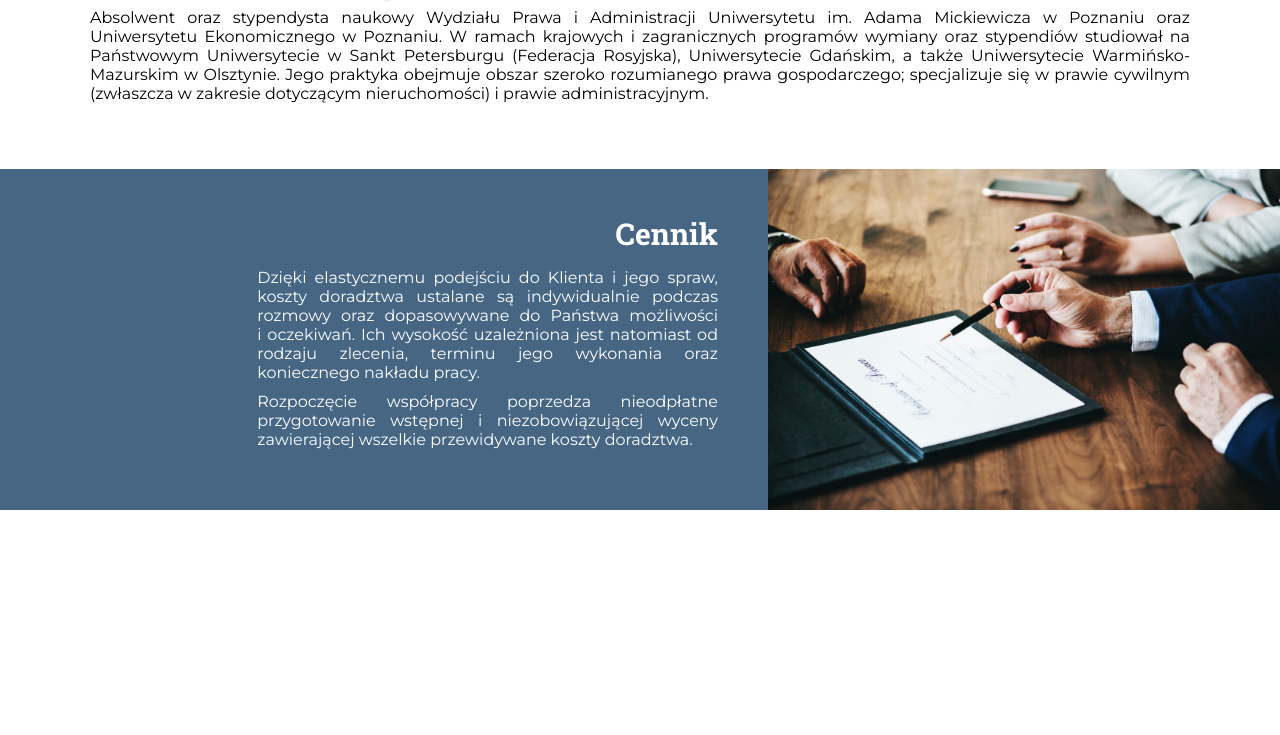
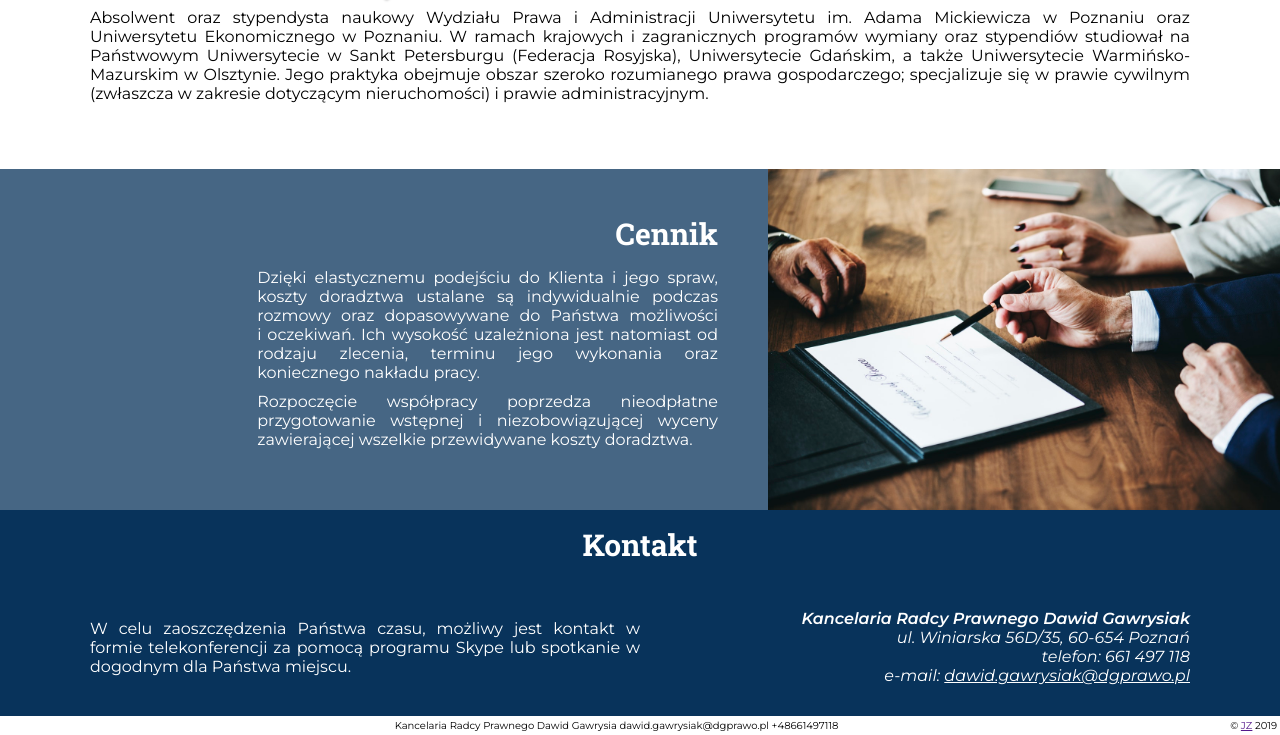
Before and after one commit to chaczyk113/dgprawo, a plain HTML site: page index.html in a window 1280 px wide. Shown: the part 1852-2587 px from the top of the page. Before the commit the page ends 2422 px from the top, so only its background shows below. Drawn offline with Linux system fonts and the light colour scheme.

Commit message:
dg prawo v01

```diff
--- a/index.html
+++ b/index.html
@@ -180,15 +180,17 @@
         </div>
 
         <div id="cennik"></div>
-        <div class="full-width">
+        <div class="full-width transparent-blue ">
             <article class="prices">
                 <div class="text-container">
                     <h2>Cennik</h2>
                     <p>Dzięki elastycznemu podejściu do Klienta i jego spraw, koszty doradztwa ustalane są indywidualnie
-                        podczas rozmowy oraz dopasowywane do Państwa możliwości i&nbsp;oczekiwań. Ich wysokość uzależniona
+                        podczas rozmowy oraz dopasowywane do Państwa możliwości i&nbsp;oczekiwań. Ich wysokość
+                        uzależniona
                         jest natomiast od rodzaju zlecenia, terminu jego wykonania oraz koniecznego nakładu pracy.</p>
                     <p>
-                        Rozpoczęcie współpracy poprzedza nieodpłatne przygotowanie wstępnej i&nbsp;niezobowiązującej wyceny
+                        Rozpoczęcie współpracy poprzedza nieodpłatne przygotowanie wstępnej i&nbsp;niezobowiązującej
+                        wyceny
                         zawierającej wszelkie przewidywane koszty doradztwa.
                     </p>
                 </div class="text-container">
@@ -196,13 +198,30 @@
             <div class="img-container"><img src="./imgs/Photo2.jpg" alt=""></div>
         </div>
         <div id="kontakt"></div>
-        <article class="contact">
+        <div class="full-width blue">
+            <div class="page-wrapper">
+                    <h2>Kontakt</h2>
+                <article class="contact">
+                    <p> W celu zaoszczędzenia Państwa czasu, możliwy jest kontakt w formie telekonferencji za pomocą
+                        programu Skype lub spotkanie w dogodnym dla Państwa miejscu.</p>
+                    <address>
+                        <strong>Kancelaria Radcy Prawnego Dawid Gawrysiak</strong> <br>
 
-        </article>
+                        ul. Winiarska 56D/35, 60-654 Poznań <br>
 
+                        telefon: 661 497 118 <br>
+
+                        e-mail: <a href="mailto:dawid.gawrysiak@dgprawo.pl">dawid.gawrysiak@dgprawo.pl</a>
+                    </address>
+                </article>
+            </div>
+
+        </div>
     </main>
 
     <footer>
+        <p>Kancelaria Radcy Prawnego Dawid Gawrysia dawid.gawrysiak@dgprawo.pl +48661497118</p>
+        <p class="author">&copy;  <a href="">JZ</a> 2019</p>
 
     </footer>
 
--- a/styles.css
+++ b/styles.css
@@ -299,10 +299,17 @@ article p {
     display: block;
 }
 
+.transparent-blue {
+    background-color:rgba(8, 51, 91, 0.75);
+}
+
+.blue {
+    background-color:rgba(8, 51, 91, 1);
+}
+
 .full-width {
     width: 100%;
     display: flex;
-    background-color:rgba(8, 51, 91, 0.75);
 }
 
 .img-container {
@@ -332,3 +339,37 @@ article p {
     text-align: right;
 
 }
+
+.contact {
+    display: flex;
+    justify-content: center;
+}
+
+.contact a:link, .contact a:visited {
+    color: white;
+}
+
+.contact p{
+    /* width: 500px; */
+    width: 50%;
+}
+
+address {
+    width: 50%;
+    text-align: right;
+    display: block;
+}
+
+footer {
+    font-size: 10px;
+    padding: 3px;
+    text-align: center;
+}
+
+footer p {
+    display: inline-block;
+}
+
+.author {
+    float: right;
+}
```
